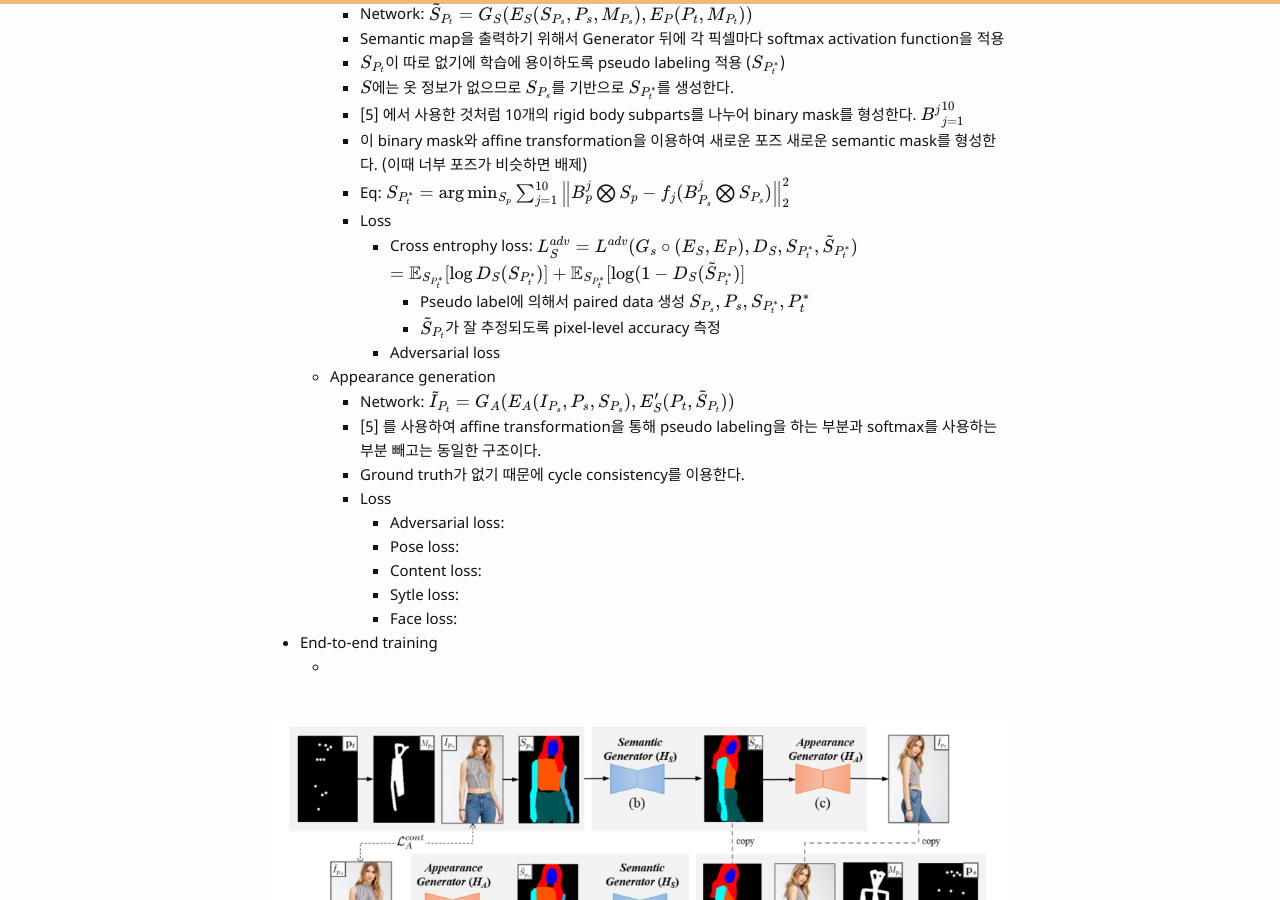
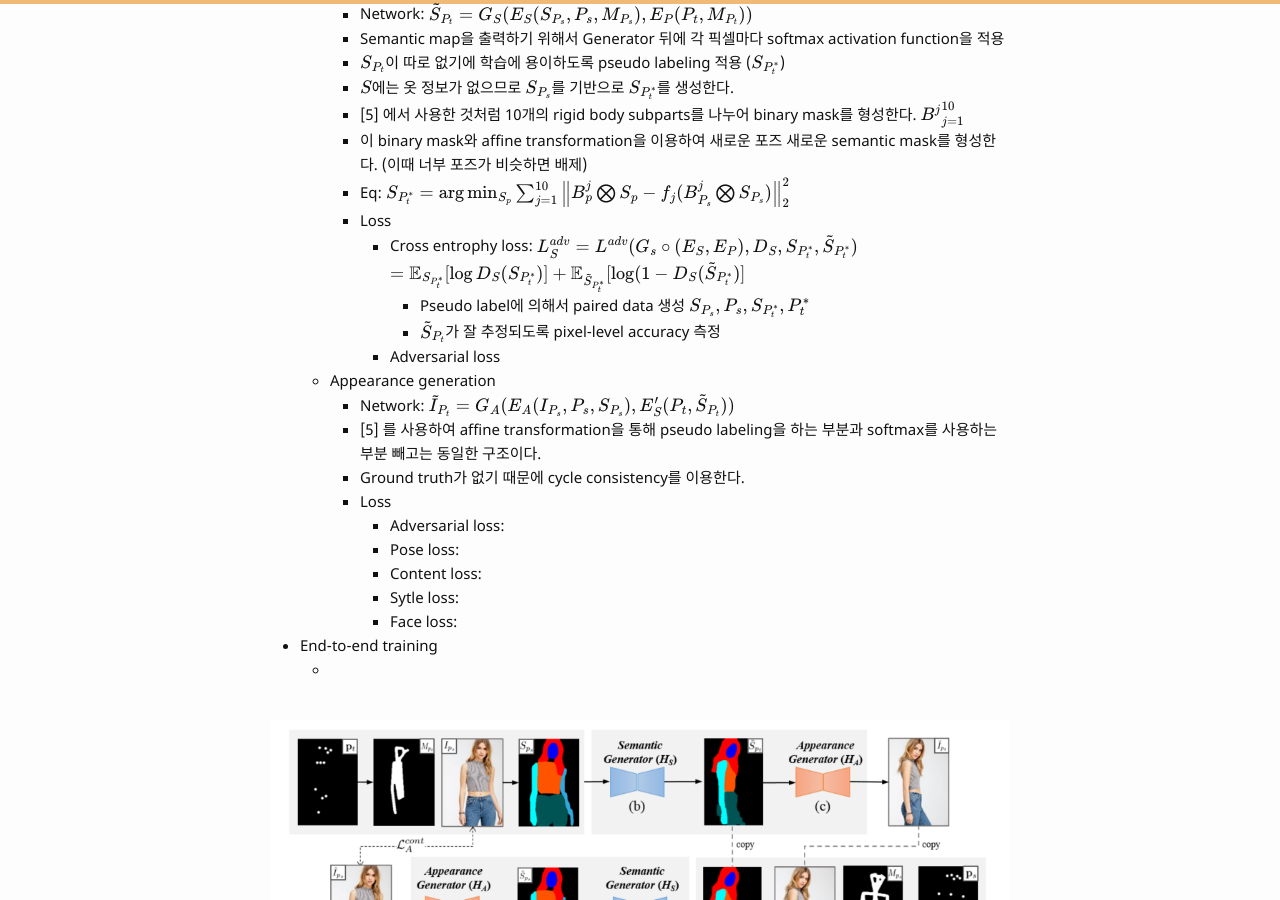
Before and after one commit to bismex/bismex.github.io, a Jekyll site: the page built from _posts/2019-05-29-SPT.md, in a window 1280 px wide and 900 px high, scrolled down 2348 px. Built offline with Jekyll 4.4.1, drawn with Linux system fonts in a browser that asks for light colours; formulas are drawn with MathJax 3.

Commit message:
Update 2019-05-29-SPT.md

```diff
--- a/_posts/2019-05-29-SPT.md
+++ b/_posts/2019-05-29-SPT.md
@@ -105,7 +105,7 @@
     - Loss
       - Cross entrophy loss:
 $$L^{adv}_S = L^{adv} (G_s \circ (E_S, E_P), D_S, S_{P^*_t}, \tilde{S}_{P^*_t})$$
-$$ = \mathbb{E}_{S_{P^*_t}} [\log D_S (S_{P^*_t})] + \mathbb{E}_{S_{P^*_t}} [\log (1 - D_S (\tilde{S}_{P^*_t}) ]$$
+$$ = \mathbb{E}_{S_{P^*_t}} [\log D_S (S_{P^*_t})] + \mathbb{E}_{\tilde{S}_{P^*_t}} [\log (1 - D_S (\tilde{S}_{P^*_t}) ]$$
         - Pseudo label에 의해서 paired data 생성 $${S_{P_s}, P_s, S_{P^*_t}, P^*_t}$$
         - $$\tilde{S}_{P_t}$$가 잘 추정되도록 pixel-level accuracy 측정
       - Adversarial loss
```
